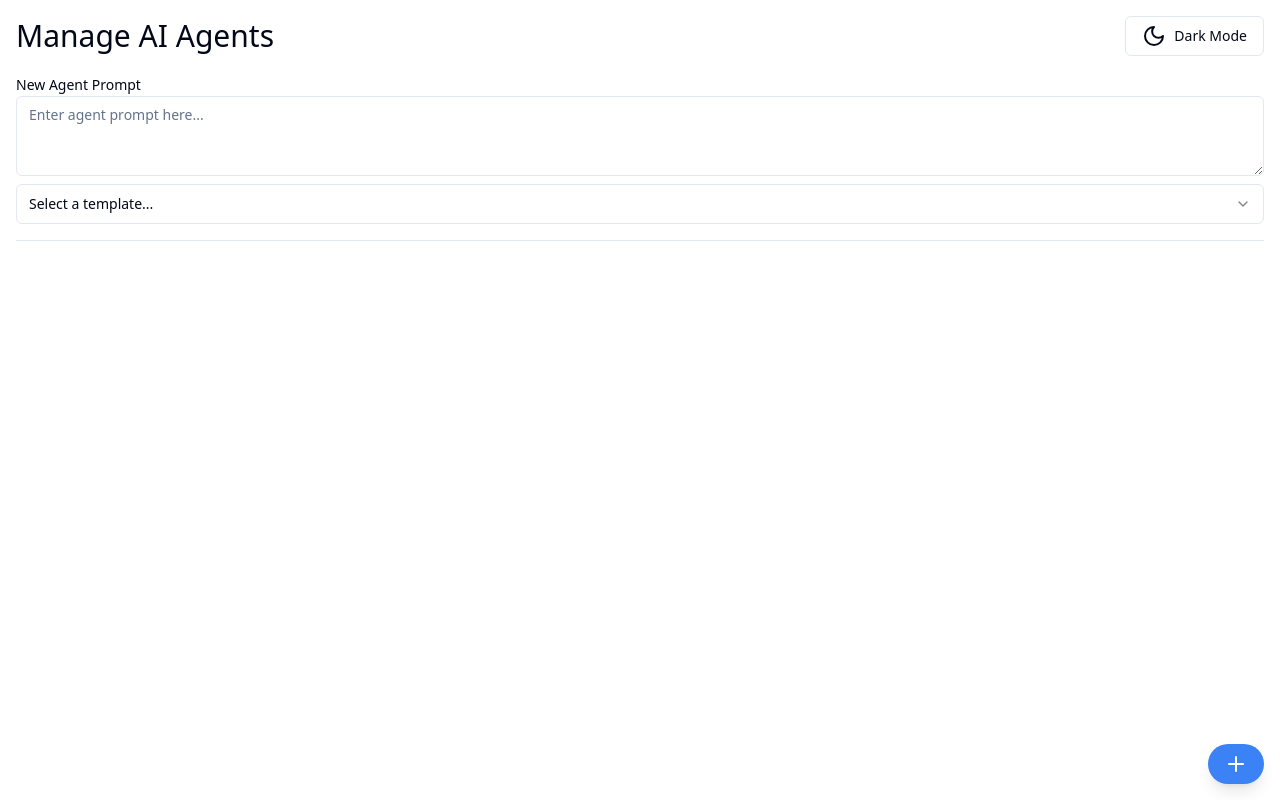
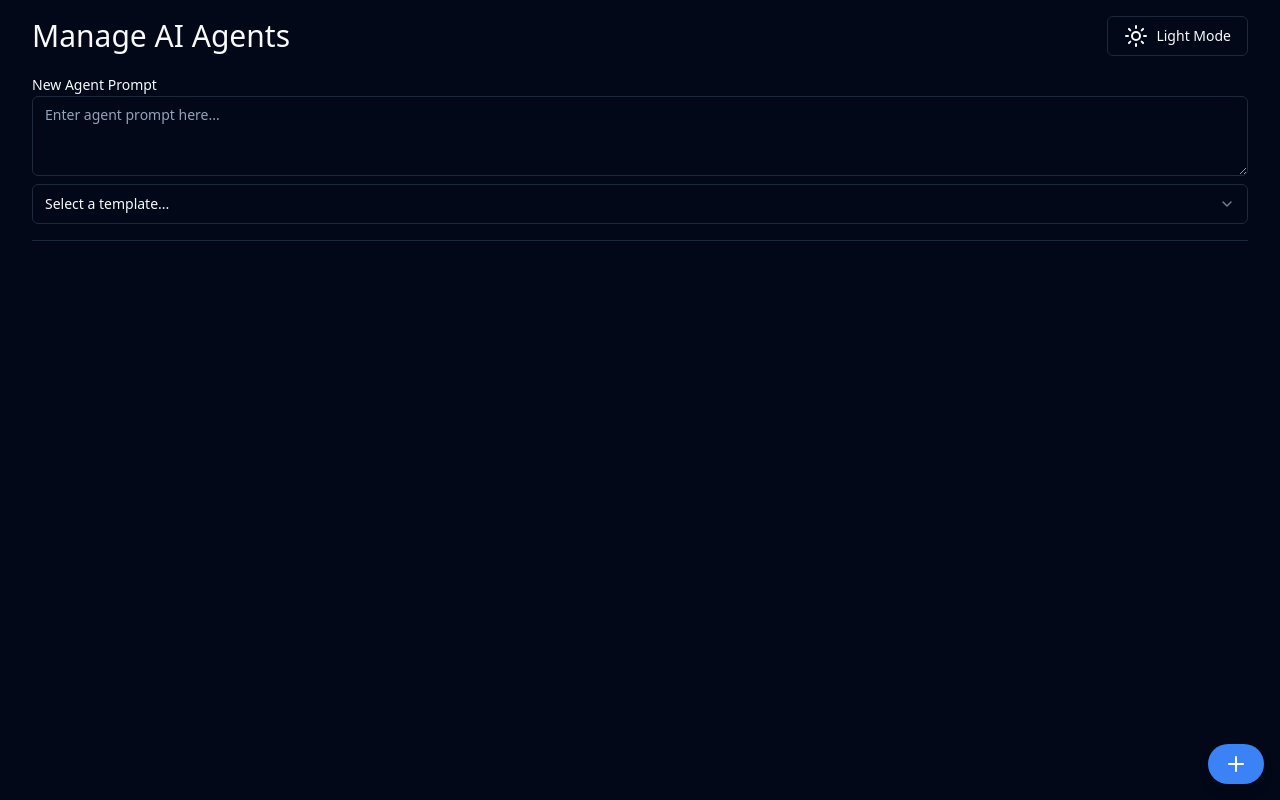
Before and after one commit to GPT-Engineer-App/agentic-ui-toy, a React (Vite) app: page / in a window 1280 px wide. Built offline with nearby package versions, Linux system fonts and the light colour scheme.

Commit message:
Created Container component and wrapped main content inside it. Set default theme to dark mode.

```diff
--- a/src/components/ThemeContext.jsx
+++ b/src/components/ThemeContext.jsx
@@ -3,7 +3,7 @@ import React, { createContext, useContext, useState, useEffect } from "react";
 const ThemeContext = createContext();
 
 export const ThemeProvider = ({ children }) => {
-  const [theme, setTheme] = useState("light");
+  const [theme, setTheme] = useState("dark");
 
   useEffect(() => {
     const savedTheme = localStorage.getItem("theme");
--- /dev/null
+++ b/src/components/ui/container.jsx
@@ -0,0 +1,12 @@
+import React from "react";
+import { cn } from "@/lib/utils";
+
+const Container = ({ children, className, ...props }) => {
+  return (
+    <div className={cn("max-w-7xl mx-auto px-4 sm:px-6 lg:px-8", className)} {...props}>
+      {children}
+    </div>
+  );
+};
+
+export default Container;
--- a/src/pages/Index.jsx
+++ b/src/pages/Index.jsx
@@ -9,6 +9,7 @@ import { Separator } from "@/components/ui/separator";
 import { Tooltip, TooltipContent, TooltipProvider, TooltipTrigger } from "@/components/ui/tooltip";
 import { Trash, Edit, Move, Plus, Sun, Moon } from "lucide-react";
 import { useTheme } from "@/components/ThemeContext";
+import Container from "@/components/ui/container";
 
 const agentTemplates = [
   "Help decide on how to approach homework",
@@ -60,7 +61,7 @@ const Index = () => {
   };
 
   return (
-    <div className="p-4 relative">
+    <Container className="p-4 relative">
       <div className="flex justify-between items-center mb-4">
         <h1 className="text-3xl">Manage AI Agents</h1>
         <Button onClick={toggleTheme} variant="outline">
@@ -141,7 +142,7 @@ const Index = () => {
       >
         <Plus className="w-6 h-6" />
       </Button>
-    </div>
+    </Container>
   );
 };
 
```
